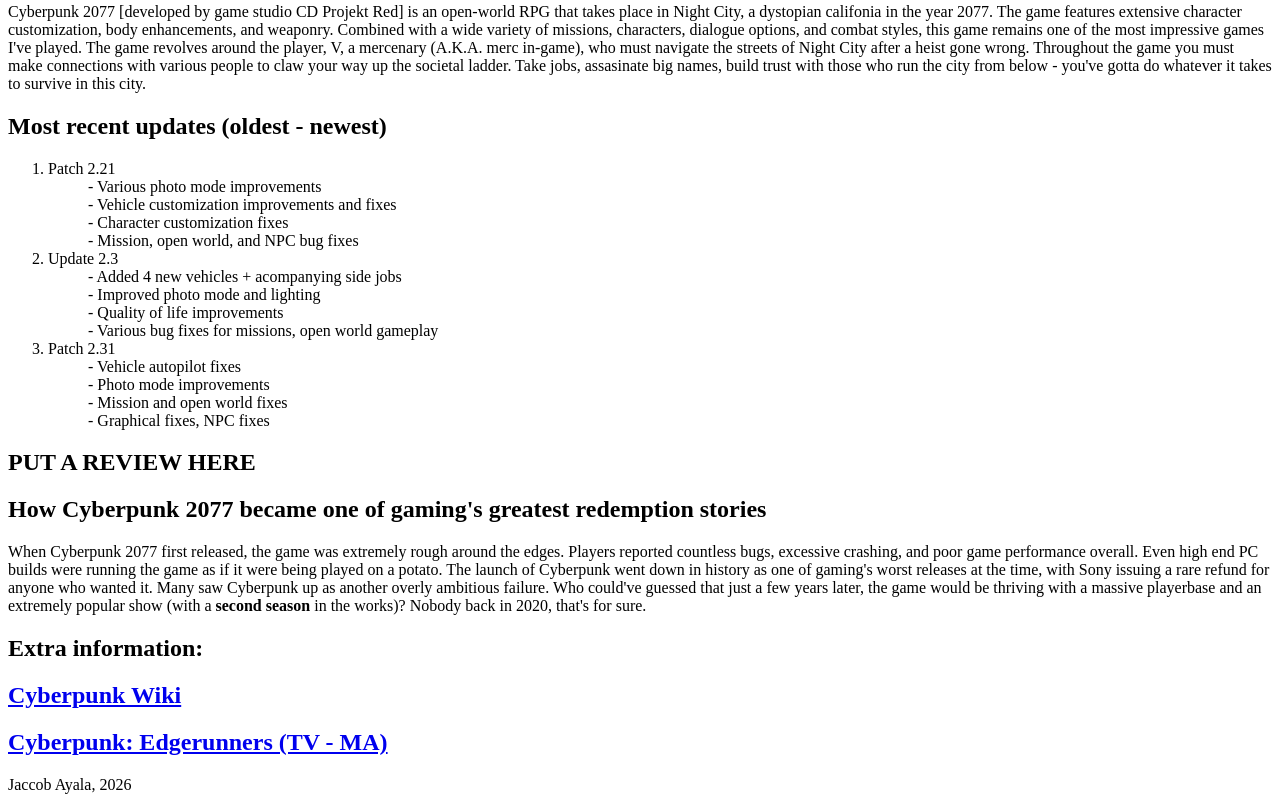
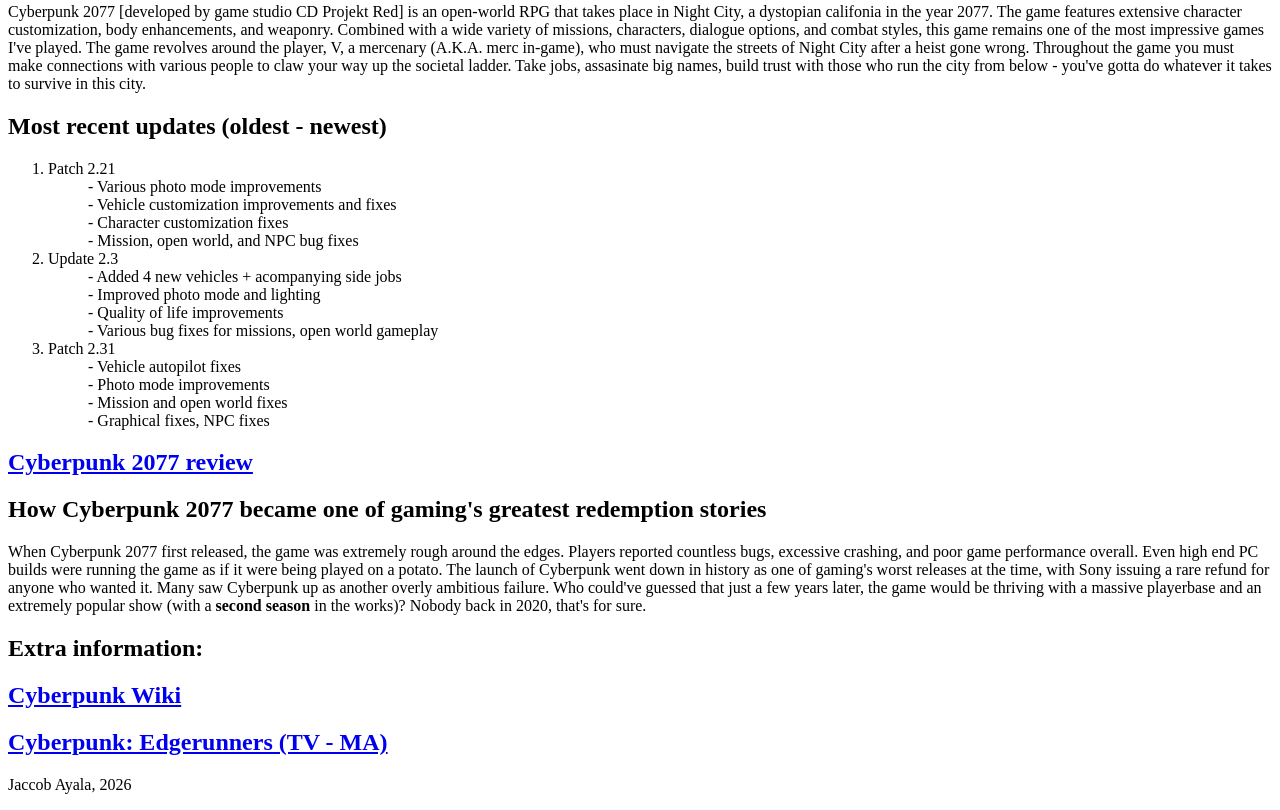
Before and after one commit to ajaccob0/CTI-110_L4-Semantics, a plain HTML site: page index.html in a window 1280 px wide. Shown: the part 704-1514 px from the top of the page. Drawn offline with Linux system fonts and the light colour scheme.

Commit message:
finally done

```diff
--- a/index.html
+++ b/index.html
@@ -58,7 +58,7 @@
             </ol>
         </section>
         <article>
-            <h2>PUT A REVIEW HERE</h2>
+            <h2><a href="https://www.ign.com/articles/cyberpunk-2077-review">Cyberpunk 2077 review</a></h2>
         </article>
         <section>
             <h2>How Cyberpunk 2077 became one of gaming's greatest redemption stories</h2>
```
